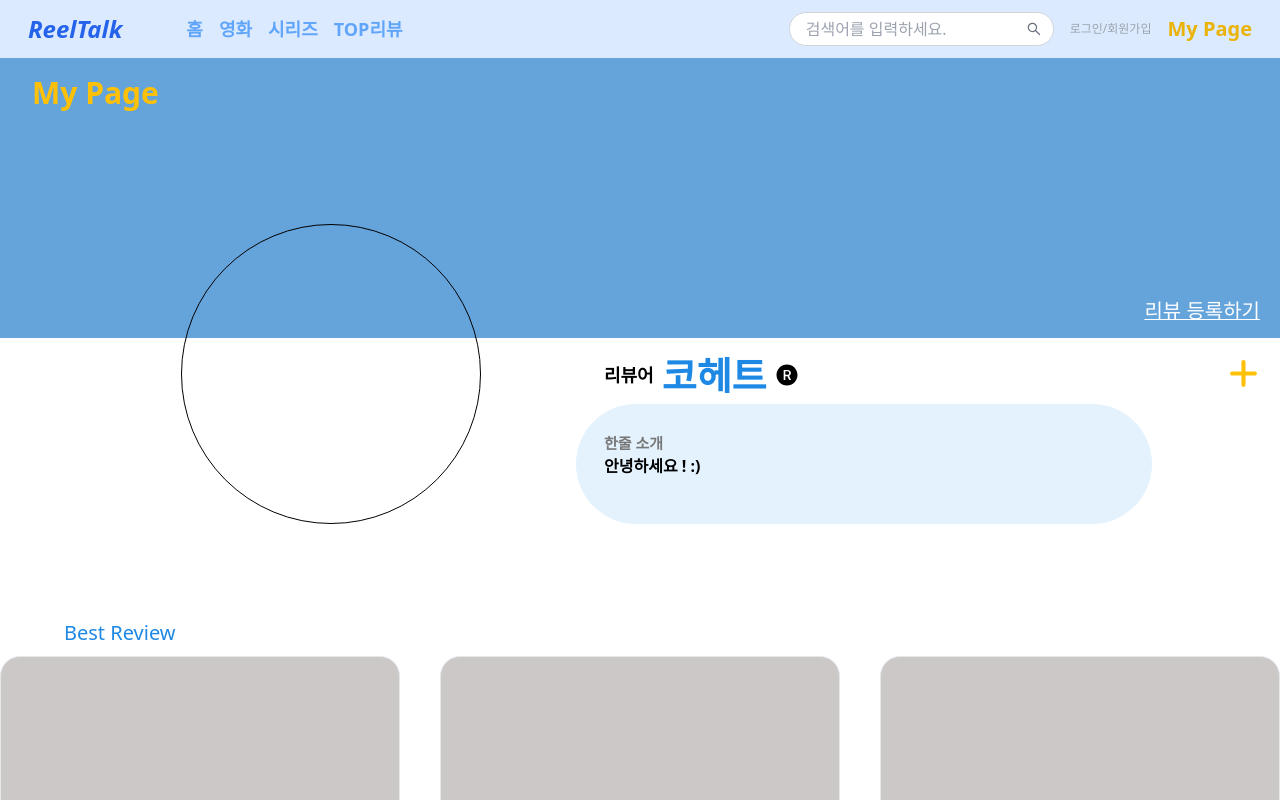
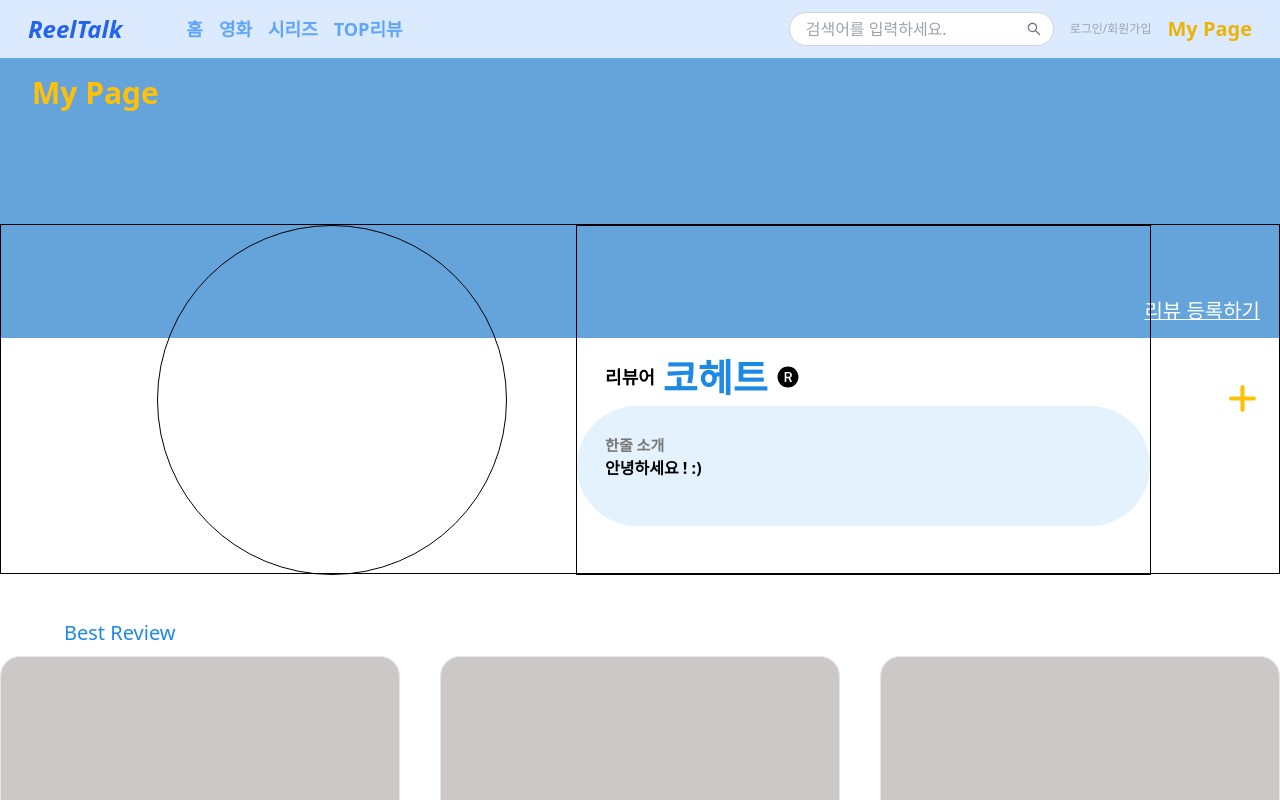
Before and after one commit to TEAM-ALOM/reeltalk-fe, a Next.js app: page /my-page in a window 1280 px wide. Shown: the top 800 px of the page. Built offline with nearby package versions, Linux system fonts and the light colour scheme.

Commit message:
크기 조정

```diff
--- a/app/my-page/page.tsx
+++ b/app/my-page/page.tsx
@@ -13,15 +13,15 @@ export default function  MyPage() {
                 <button className="lg:text-[20px] md:text-[15px] text-[#FFFFFF] underline decoration-1 my-3 mx-5 flex justify-end">리뷰 등록하기</button>
             </div>
             {/* 프로필 이미지 영역*/}
-            <div className="absolute min-h-[300px] w-full h-40 top-[10%] grid grid-cols-[90%_10%] z-10">
+            <div className="absolute min-h-[350px] w-full h-40 top-[10%] grid grid-cols-[90%_10%] z-10 border border-3 border-black">
 
                 <div className="w-full h-full grid lg:grid-cols-2 md:grid-cols-1 md:place-items-center">
                     {/*<Image src="/img/profile.png" alt="프로필 이미지" width={100} height={100} /> */}
                     {/* 프로필*/}
-                    <div className="border border-black border-3 max-w-[300px] max-h-[300px] min-w-[300px] ml-[15%] min-h-[300px] w-[15vw] h-[15vw] rounded-full aspect-square self-start flex-grow-0"/>
+                    <div className="border border-black border-3 max-w-[350px] max-h-[350px] lg:min-w-[350px] lg:min-h-[350px] md:min-h-[300px] md:min-w-[300px] sm:min-h-[250px] sm:min-w-[250px] ml-[15%] min-h-[350px] w-[15vw] h-[15vw] rounded-full aspect-square self-start flex-grow-0"/>
 
                     {/* 리뷰어 및 한줄소개*/}
-                    <div className="h-full w-full grid grid-rows-[1fr_auto_auto]">
+                    <div className="h-full w-full grid grid-rows-[1fr_auto_auto] border border-3 border-black pb-12">
                         <div></div>
                         <div className="flex items-center items-center space-x-2">
                             <div className="text-[18px] font-semibold pl-7">리뷰어</div>
```
